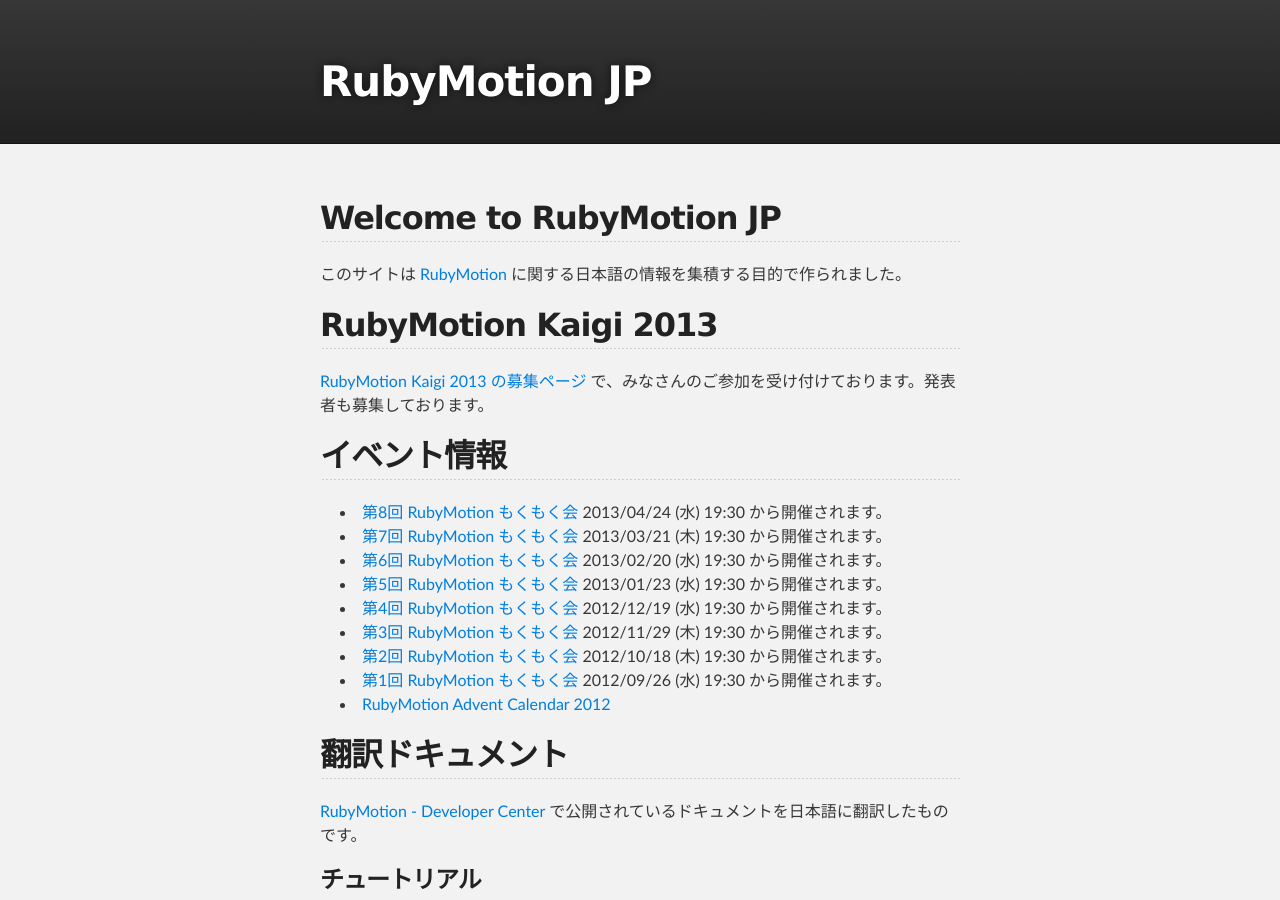
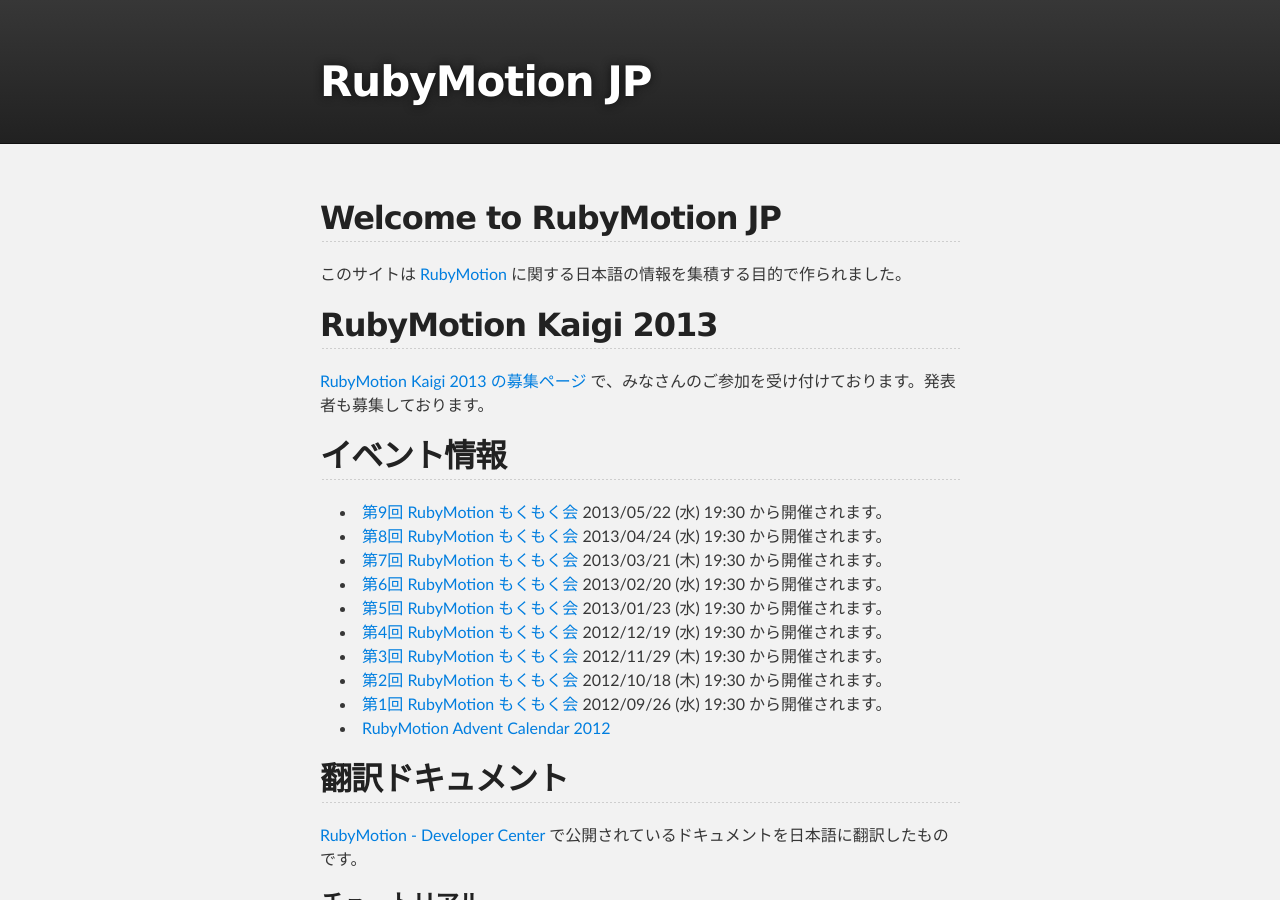
Before and after one commit to RubyMotionJP/rubymotionjp.github.com, a Jekyll site: the page built from index.md, in a window 1280 px wide and 900 px high. Built offline with Jekyll 4.4.1, drawn with Linux system fonts in a browser that asks for light colours.

Commit message:
Add 第9回 RubyMotion もくもく会

```diff
--- a/index.md
+++ b/index.md
@@ -11,6 +11,8 @@
 [RubyMotion Kaigi 2013 の募集ページ](http://connpass.com/event/2095/) で、みなさんのご参加を受け付けております。発表者も募集しております。
 
 ## イベント情報
+- [第9回 RubyMotion もくもく会](http://connpass.com/event/2317/)
+2013/05/22 (水) 19:30 から開催されます。
 - [第8回 RubyMotion もくもく会](http://connpass.com/event/2089/)
 2013/04/24 (水) 19:30 から開催されます。
 - [第7回 RubyMotion もくもく会](http://connpass.com/event/1917/)
```
